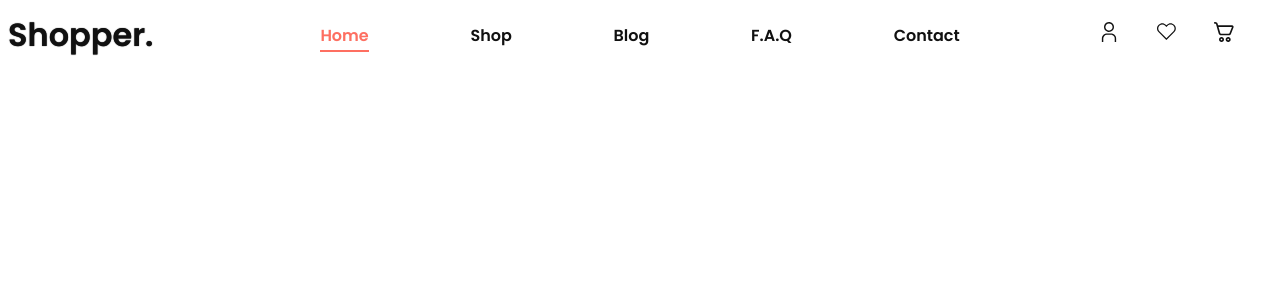
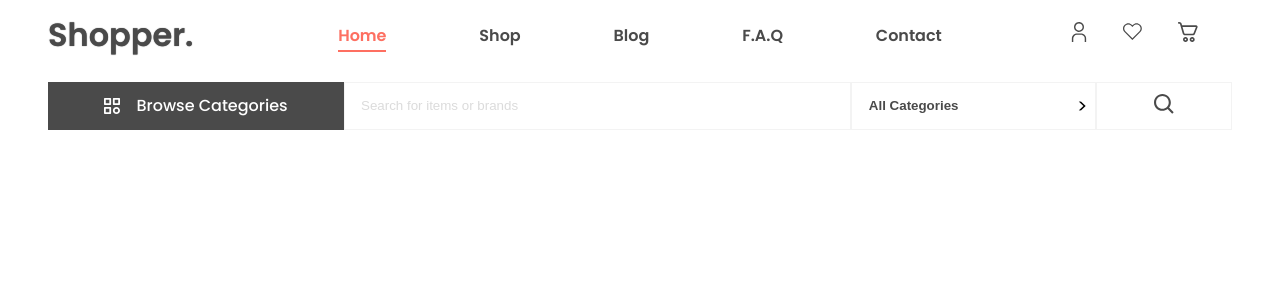
Before and after one commit to Ahd-3hd/next-ecommerce-ts, a Next.js app: page / in a window 1280 px wide. Shown: the top 300 px of the page. Built offline with nearby package versions, Linux system fonts and the light colour scheme.

Commit message:
create bottom bar

```diff
--- a/components/Layout/index.style.tsx
+++ b/components/Layout/index.style.tsx
@@ -2,4 +2,7 @@ import styled from "styled-components";
 
 export const Wrapper = styled.div`
   padding: 0 ${({ theme: { spaces } }) => spaces.sm};
+  @media (min-width: ${({ theme: { breakpoints } }) => breakpoints.md}) {
+    padding: 0 ${({ theme: { spaces } }) => spaces.xl};
+  }
 `;
--- a/components/Navbar/index.style.tsx
+++ b/components/Navbar/index.style.tsx
@@ -10,6 +10,10 @@ export const TopBar = styled.div`
   display: flex;
   align-items: center;
   justify-content: space-between;
+`;
+export const BottomBar = styled.div`
+  display: flex;
+  margin-top: 0.7rem;
 `;
 export const Logo = styled.a`
   flex: 1;
@@ -101,6 +105,96 @@ export const MobileMenuList = styled.ul<{ toggleMenu: boolean }>`
   }
 `;
 
+export const BrowseCategoriesButton = styled.a`
+  flex: 1;
+  background: ${({ theme: { colors } }) => colors.primary};
+  display: flex;
+  align-items: center;
+  justify-content: center;
+  height: 3rem;
+  > svg {
+    fill: #ffffff;
+    width: 16px;
+  }
+`;
+export const BrowseCategoriesSpan = styled.span`
+  font-size: ${({ theme: { fontSizes } }) => fontSizes.md};
+  color: #ffffff;
+  font-weight: 500;
+  display: none;
+  margin-left: 1rem;
+
+  @media (min-width: ${({ theme: { breakpoints } }) => breakpoints.md}) {
+    display: inline;
+  }
+`;
+export const SearchForm = styled.form`
+  flex: 3;
+  display: flex;
+`;
+export const SearchField = styled.input`
+  flex: 4;
+  border: 1px solid ${({ theme: { colors } }) => `${colors.primary}11`};
+  padding-left: 1rem;
+  outline: none;
+  ::placeholder {
+    font-weight: 500;
+    color: ${({ theme: { colors } }) => `${colors.primary}33`};
+    font-family: inherit;
+  }
+  color: ${({ theme: { colors } }) => colors.primary};
+  font-weight: 600;
+`;
+export const DropdownWrapper = styled.div`
+  position: relative;
+  flex: 2;
+  border: 1px solid ${({ theme: { colors } }) => `${colors.primary}11`};
+  background: #ffffff;
+  display: none;
+  @media (min-width: ${({ theme: { breakpoints } }) => breakpoints.md}) {
+    display: inline;
+  }
+  ::after {
+    content: ">";
+    position: absolute;
+    right: 0.5rem;
+    top: 50%;
+    transform: translateY(-50%);
+    font-size: 1.2rem;
+    pointer-events: none;
+  }
+`;
+export const CategoriesDropDown = styled.select`
+  height: 100%;
+  width: 100%;
+  background: #ffffff;
+  border: none;
+  color: ${({ theme: { colors } }) => colors.primary};
+  font-weight: 700;
+  -webkit-appearance: none;
+  -moz-appearance: none;
+  text-indent: 1px;
+  text-overflow: "";
+  padding: 0 1rem;
+`;
+export const DropdownOptions = styled.option`
+  color: ${({ theme: { colors } }) => colors.primary};
+  font-weight: 700;
+`;
+export const SearchButton = styled.button`
+  flex: 2;
+  background: none;
+  border: 1px solid ${({ theme: { colors } }) => `${colors.primary}11`};
+  cursor: pointer;
+  > svg {
+    width: 20px;
+    fill: ${({ theme: { colors } }) => colors.primary};
+  }
+  @media (min-width: ${({ theme: { breakpoints } }) => breakpoints.md}) {
+    flex: 1;
+  }
+`;
+
 export const MobileMenu = ({ toggleMenu }) => {
   const [activeLink, setActiveLink] = useState("/");
   const [links] = useState([
--- a/components/Navbar/index.tsx
+++ b/components/Navbar/index.tsx
@@ -6,8 +6,19 @@ import {
   UserButtons,
   MenuButton,
   MobileMenu,
+  BottomBar,
+  BrowseCategoriesButton,
+  SearchField,
+  CategoriesDropDown,
+  SearchButton,
+  SearchForm,
+  BrowseCategoriesSpan,
+  DropdownOptions,
+  DropdownWrapper,
 } from "./index.style";
 import MenuIcon from "../../svg/MenuIcon.svg";
+import CategoriesIcon from "../../svg/CategoriesIcon.svg";
+import SearchIcon from "../../svg/SearchIcon.svg";
 import { useState } from "react";
 import Link from "next/link";
 
@@ -26,6 +37,29 @@ const Navbar = () => {
         </MenuButton>
       </TopBar>
       <MobileMenu toggleMenu={toggleMenu} />
+      <BottomBar>
+        <Link href="/categories" passHref>
+          <BrowseCategoriesButton>
+            <CategoriesIcon />
+            <BrowseCategoriesSpan>Browse Categories</BrowseCategoriesSpan>
+          </BrowseCategoriesButton>
+        </Link>
+        <SearchForm>
+          <SearchField placeholder="Search for items or brands" />
+          <DropdownWrapper>
+            <CategoriesDropDown>
+              <DropdownOptions>All Categories</DropdownOptions>
+              <DropdownOptions>Shirts</DropdownOptions>
+              <DropdownOptions>Dresses</DropdownOptions>
+              <DropdownOptions>Shoes</DropdownOptions>
+              <DropdownOptions>Pants</DropdownOptions>
+            </CategoriesDropDown>
+          </DropdownWrapper>
+          <SearchButton>
+            <SearchIcon />
+          </SearchButton>
+        </SearchForm>
+      </BottomBar>
     </Container>
   );
 };
--- /dev/null
+++ b/svg/CategoriesIcon.svg.tsx
@@ -0,0 +1,9 @@
+const CategoriesIcon = () => {
+  return (
+    <svg viewBox="0 0 18 18" fill="none" xmlns="http://www.w3.org/2000/svg">
+      <path d="M7 0H1C0.734784 0 0.48043 0.105357 0.292893 0.292893C0.105357 0.48043 0 0.734784 0 1V7C0 7.26522 0.105357 7.51957 0.292893 7.70711C0.48043 7.89464 0.734784 8 1 8H7C7.26522 8 7.51957 7.89464 7.70711 7.70711C7.89464 7.51957 8 7.26522 8 7V1C8 0.734784 7.89464 0.48043 7.70711 0.292893C7.51957 0.105357 7.26522 0 7 0V0ZM6 6H2V2H6V6ZM17 0H11C10.7348 0 10.4804 0.105357 10.2929 0.292893C10.1054 0.48043 10 0.734784 10 1V7C10 7.26522 10.1054 7.51957 10.2929 7.70711C10.4804 7.89464 10.7348 8 11 8H17C17.2652 8 17.5196 7.89464 17.7071 7.70711C17.8946 7.51957 18 7.26522 18 7V1C18 0.734784 17.8946 0.48043 17.7071 0.292893C17.5196 0.105357 17.2652 0 17 0V0ZM16 6H12V2H16V6ZM7 10H1C0.734784 10 0.48043 10.1054 0.292893 10.2929C0.105357 10.4804 0 10.7348 0 11V17C0 17.2652 0.105357 17.5196 0.292893 17.7071C0.48043 17.8946 0.734784 18 1 18H7C7.26522 18 7.51957 17.8946 7.70711 17.7071C7.89464 17.5196 8 17.2652 8 17V11C8 10.7348 7.89464 10.4804 7.70711 10.2929C7.51957 10.1054 7.26522 10 7 10ZM6 16H2V12H6V16ZM14 10C11.794 10 10 11.794 10 14C10 16.206 11.794 18 14 18C16.206 18 18 16.206 18 14C18 11.794 16.206 10 14 10ZM14 16C12.897 16 12 15.103 12 14C12 12.897 12.897 12 14 12C15.103 12 16 12.897 16 14C16 15.103 15.103 16 14 16Z" />
+    </svg>
+  );
+};
+
+export default CategoriesIcon;
--- a/utils/theme.ts
+++ b/utils/theme.ts
@@ -63,7 +63,7 @@ export const spaces: Space = {
 };
 
 export const colors = {
-  primary: "#111111",
+  primary: "#4A4A4A",
   secondary: "#FE6F61",
   grey: "#F5F5F5",
 };
```
